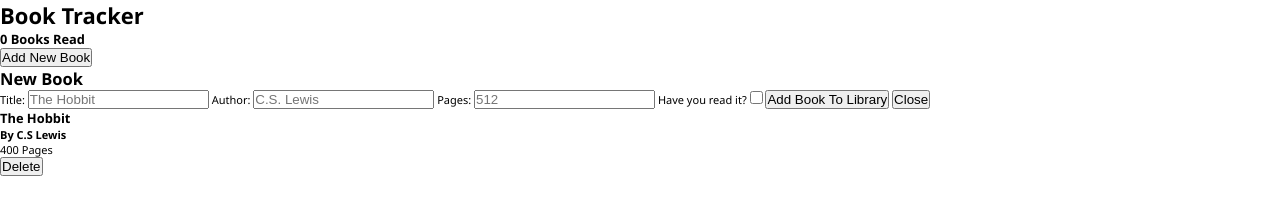
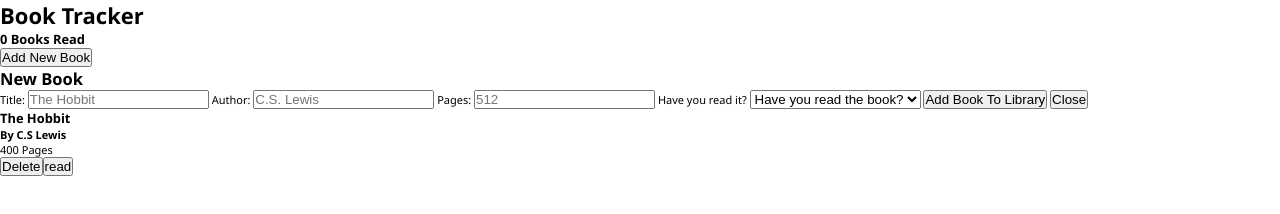
Before and after one commit to linglejack06/library-app, a website: page index.html in a window 1280 px wide. Both pictures are taken after a click on the button "Add New Book". Drawn offline with Linux system fonts and the light colour scheme.

Commit message:
Add toggle button for read

```diff
--- a/index.html
+++ b/index.html
@@ -25,7 +25,17 @@
                 <label for="pages">Pages: </label>
                 <input type="number" id="pages" placeholder="512">
                 <label for="read">Have you read it?</label>
-                <input type="checkbox" id="read" name="isRead">
+                <select name="isRead" id="read-status">
+                    <option value="null" disabled selected>
+                        Have you read the book?
+                    </option>
+                    <option value="0">
+                        Not Read
+                    </option>
+                    <option value="1">
+                        Read
+                    </option>
+                </select>
                 <button type="submit">Add Book To Library</button>
                 <button type="button" class="cancel-btn">Close</button>
             </form>
--- a/library.js
+++ b/library.js
@@ -6,7 +6,7 @@ const formBtn = document.getElementById('add-book');
 const titleInput = document.getElementById('title');
 const authorInput = document.getElementById('author');
 const pageInput = document.getElementById('pages');
-const isRead = document.getElementById('read');
+const isRead = document.getElementById('read-status');
 const closeFormBtn = document.querySelector('.cancel-btn');
 
 // MARK: book constructor + functions
@@ -18,23 +18,42 @@ function Book(title, author, pages, read) {
 }
 Book.prototype.createBookCard = function createBookCard() {
     const card = document.createElement('div');
+
     const bookTitle = document.createElement('h3') ;
     bookTitle.textContent = this.title;
+
     const bookAuthor = document.createElement('h4');
     bookAuthor.textContent = `By ${this.author}`;
+
     const bookPages = document.createElement('p');
     bookPages.textContent = `${this.pages} Pages`;
+
     const deleteButton = document.createElement('button');
     deleteButton.type = 'button';
     deleteButton.textContent = 'Delete';
-    deleteButton.classList.add('delete-btn');
+    deleteButton.classList.add('red-btn');
     deleteButton.addEventListener('click', () => {
         library.removeChild(card);
     });
+
+    const isReadButton = document.createElement('button');
+    isReadButton.type = 'button';
+    isReadButton.textContent = this.read === '1' ? 'read' : 'not read';
+    isReadButton.classList.add(this.read === '1' ? 'green-btn' : 'red-btn');
+    isReadButton.addEventListener('click', () => {
+        if(this.read === '1') {
+            this.read = '0';
+        } else {
+            this.read = '1';
+        }
+        isReadButton.textContent = this.read === '1' ? 'Read' : 'Not Read';
+        isReadButton.classList.add(this.read === '1' ? 'green-btn' : 'red-btn');
+    })
     card.appendChild(bookTitle);
     card.appendChild(bookAuthor);
     card.appendChild(bookPages);
     card.appendChild(deleteButton);
+    card.appendChild(isReadButton);
     card.classList.add('book-card');
     card.dataset.index = myLibrary.indexOf(this);
     library.appendChild(card);
@@ -49,7 +68,7 @@ Book.prototype.addToLibrary = function addToLibrary() {
 function addBook(e) {
     // prevent form from trying to submit to server-side
     e.preventDefault();
-    const book = new Book(titleInput.value, authorInput.value, pageInput.value, isRead);
+    const book = new Book(titleInput.value, authorInput.value, pageInput.value, isRead.value);
     book.addToLibrary();
     book.createBookCard();
 }
@@ -63,5 +82,5 @@ closeFormBtn.addEventListener('click', () => {
 formBtn.addEventListener('click', () => {
     form.style.display = 'block';
 });
-const book = new Book('The Hobbit', 'C.S Lewis', 400, false);
+const book = new Book('The Hobbit', 'C.S Lewis', 400, '1');
 book.createBookCard();
```
